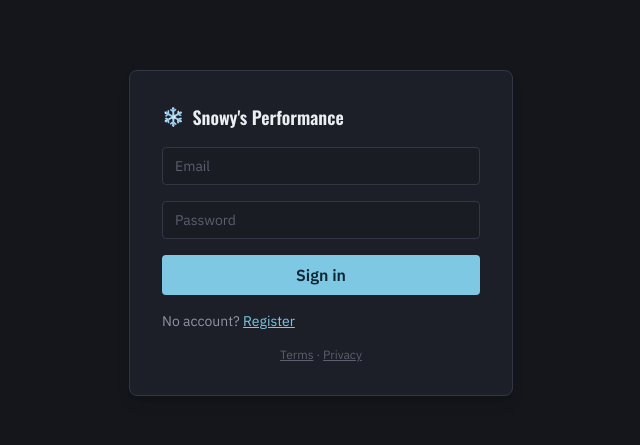
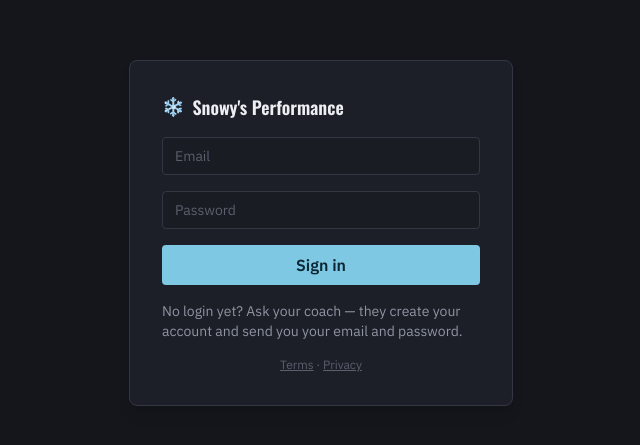
Before and after one commit to SnowysPerformance/SnowysPerformance, a Next.js app in the folder frontend/: page /login in a window 1280 px wide. Shown: the part 167-612 px from the top of the page, without its empty margins (319-959 px from the left). Built offline with nearby package versions, Linux system fonts and the light colour scheme; no server answers.

Commit message:
Revise login page message for account creation
Updated the login page to provide information on account creation.

```diff
--- a/frontend/src/app/login/page.tsx
+++ b/frontend/src/app/login/page.tsx
@@ -44,12 +44,7 @@ export default function LoginPage() {
           onChange={(e) => setPassword(e.target.value)}
         />
         <button className="w-full bg-accent text-accenttext font-semibold rounded px-3 py-2 hover:bg-accentstrong transition-colors">Sign in</button>
-        <p className="text-sm text-muted">
-          No account?{" "}
-          <Link className="underline text-accent" href="/register">
-            Register
-          </Link>
-        </p>
+        <p className="text-sm text-muted">No login yet? Ask your coach — they create your account and send you your email and password.</p>
         <p className="text-xs text-faint text-center">
           <Link className="underline" href="/terms">Terms</Link> · <Link className="underline" href="/privacy">Privacy</Link>
         </p>
```
